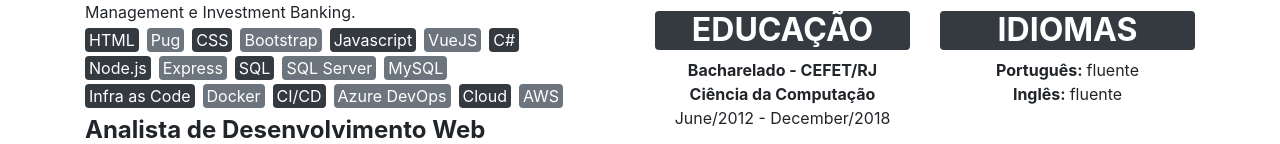
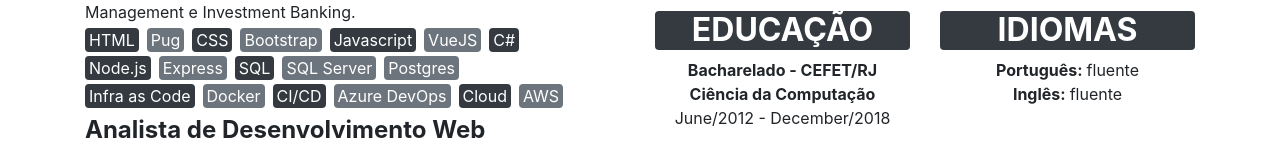
Before and after one commit to marco-carvalho/resume, a Vue app: page / in a window 1280 px wide. Shown: the part 283-427 px from the top of the page. Built offline with nearby package versions, Linux system fonts and the light colour scheme.

Commit message:
replaced mysql for postgres (oh yea)

```diff
--- a/src/App.vue
+++ b/src/App.vue
@@ -69,7 +69,7 @@ export default {
             {name:"Javascript", subtecnologies: ["VueJS"]},
             {name:"C#"},
             {name:"Node.js", subtecnologies: ["Express"]},
-            {name:"SQL", subtecnologies: ["SQL Server", "MySQL"]},
+            {name:"SQL", subtecnologies: ["SQL Server", "Postgres"]},
             {name:"Infra as Code", subtecnologies: ["Docker"]},
             {name:"CI/CD", subtecnologies: ["Azure DevOps"]},
             {name:"Cloud", subtecnologies: ["AWS"]},
```
